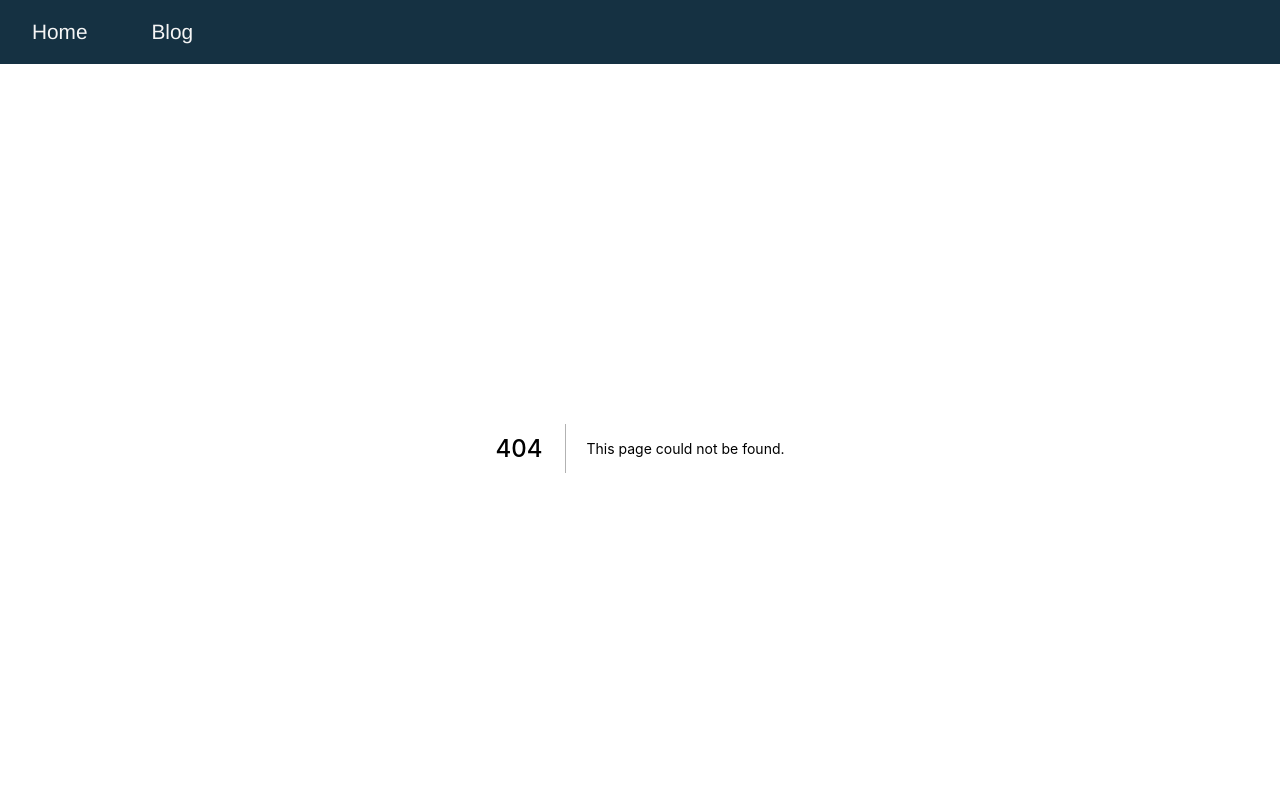
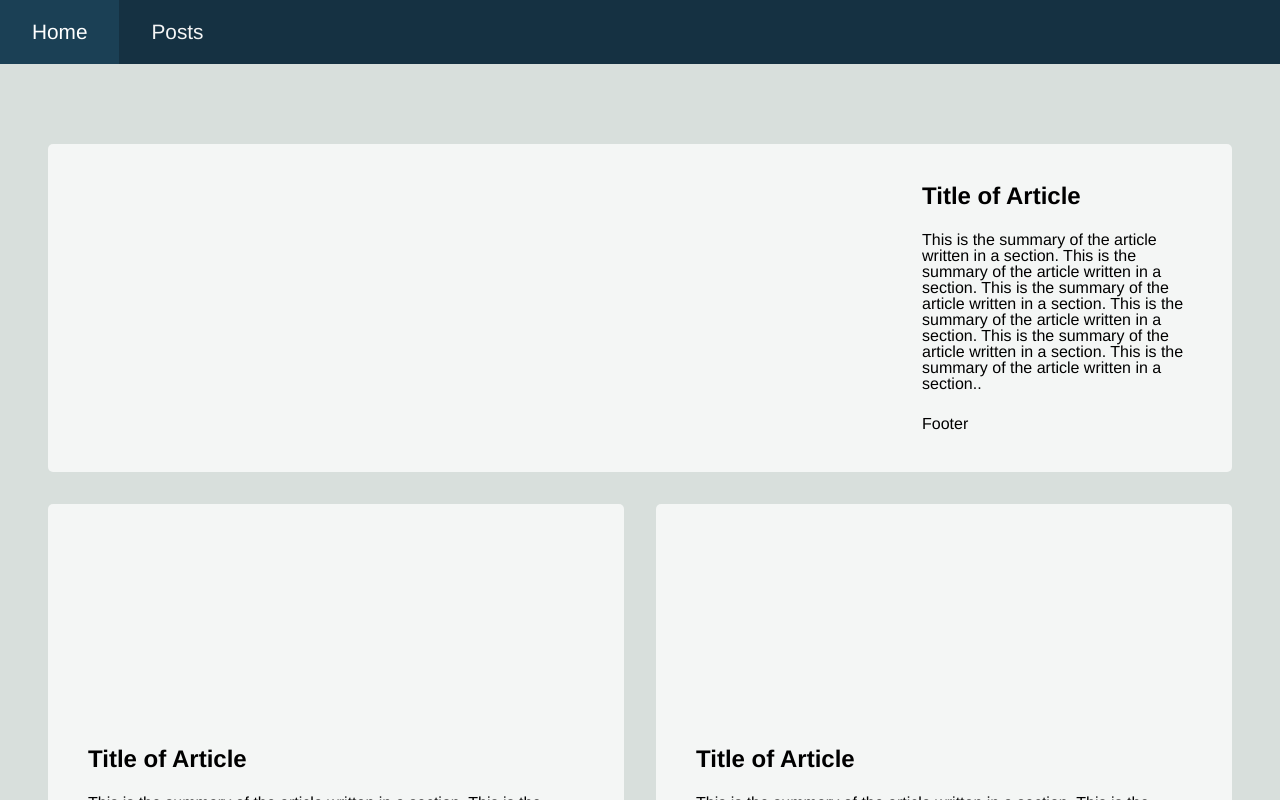
Before and after one commit to grimkor/blog, a Next.js app: page /posts in a window 1280 px wide. Before the commit this address had no page. Built offline with nearby package versions, Linux system fonts and the light colour scheme.

Commit message:
changed my mind, calling it posts

```diff
--- a/pages/blog/card.tsx
+++ b/components/blog/card.tsx
@@ -13,7 +13,7 @@ const Card: FC = () => (
           summary of the article written in a section. This is the summary of
           the article written in a section. This is the summary of the article
           written in a section. This is the summary of the article written in a
-          section. This is the summary of the article written in a section.
+          section. This is the summary of the article written in a section..
         </section>
       </a>
       <footer>Footer</footer>
--- a/components/layout/header.tsx
+++ b/components/layout/header.tsx
@@ -22,7 +22,7 @@ const Link = ({ children, href }) => {
 const Header: FC = () => (
   <div className="header">
     <Link href="/">Home</Link>
-    <Link href="/blog">Blog</Link>
+    <Link href="/posts">Posts</Link>
   </div>
 );
 
--- a/pages/blog/index.tsx
+++ b/pages/posts/index.tsx
@@ -1,5 +1,5 @@
 import React, { FC } from "react";
-import Card from "./card";
+import Card from "../../components/blog/card";
 
 const Blog: FC = () => (
   <div className="list">
```
